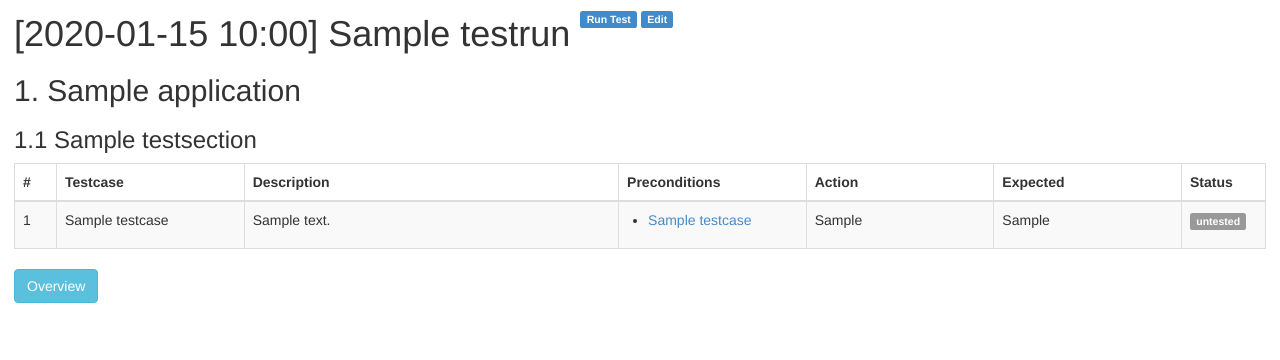
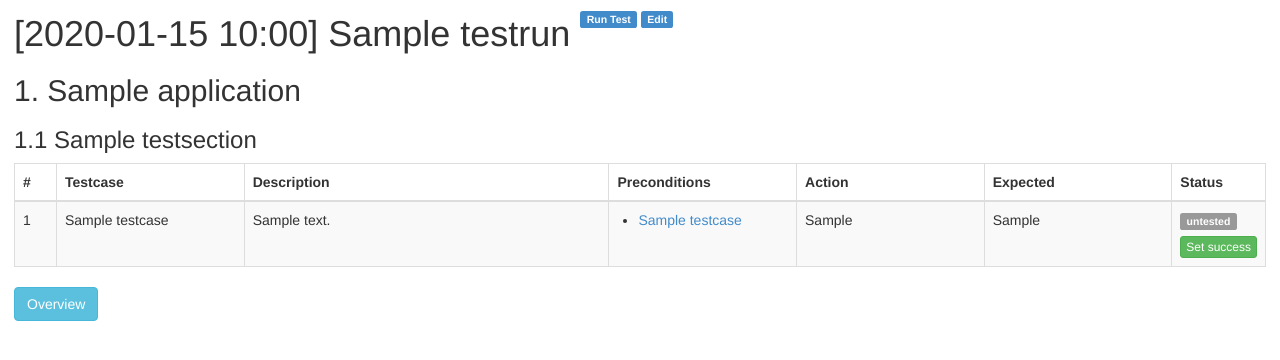
Before and after one commit to rs-dev/Test-Secretary, a Django app: page /testrun/1 in a window 1280 px wide. Shown: the top 360 px of the page. Run offline with Django 3.2, Linux system fonts and the light colour scheme; tables that the repository leaves empty hold one stand-in row (values such as "Sample post"); data that the repository does not hold is empty; some libraries are stand-ins or nearby versions.

Commit message:
toggle untested/success in testrun overview

```diff
--- a/test_secretary/templates/test_secretary/testcaserun_table.html
+++ b/test_secretary/templates/test_secretary/testcaserun_table.html
@@ -1,4 +1,6 @@
 {% load i18n %}
+
+{% include 'test_secretary/testcaserun_table.js' %}
 
 {% regroup testcaseruns by testcase.section.app as testcaseruns_group_app %}
 
@@ -30,7 +32,6 @@
           <th>{% trans "Preconditions" %}</th>
           <th>{% trans "Action" %}</th>
           <th>{% trans "Expected" %}</th>
-          <!--<th>{% trans "Tester comment" %}</th>-->
           <th>{% trans "Status" %}</th>
         </tr>
       </thead>
@@ -57,20 +58,44 @@
             </td>
             <td style="width: 15%">{{ testcaserun.testcase.action|default:""|linebreaksbr }}</td>
             <td style="width: 15%">{{ testcaserun.testcase.expected|default:""|linebreaksbr }}</td>
-            <!--<td style="width: 10%">{{
-                testcaserun.comment|default:""|linebreaksbr }}</td>-->
-            <td style="width: 6em;" title="{{ testcaserun.comment|default:"" }}">
-              <a href="{% url 'edit_testcaserun_single' testcaserun.pk %}">
-                {% if testcaserun.status == 'OK' %}
-                  <span class="label label-success">{{ testcaserun.get_status_display }}</span>
-                {% elif testcaserun.status == 'NOK' %}
-                  <span class="label label-danger">{{ testcaserun.get_status_display }}</span>
-                {% elif testcaserun.status == 'NT' %}
-                  <span class="label label-default">{{ testcaserun.get_status_display }}</span>
-                {% elif testcaserun.status == 'DN' %}
-                  <span class="label label-info">{{ testcaserun.get_status_display }}</span>
-                {% endif %}
-              </a>
+            <td id="status{{ testcaserun.pk }}" style="width: 6em;" title="{{ testcaserun.comment|default:"" }}">
+              {% if testcaserun.status == 'OK' %}
+                <a href="{% url 'edit_testcaserun_single' testcaserun.pk %}">
+                  <span class="label label-success">
+                    {{ testcaserun.get_status_display }}
+                  </span>
+                </a>
+                <button type="button" href="{% url 'set_testcaserun_status' testcaserun.pk 'NT' %}" class="btn btn-default btn-xs shown" onclick="set_testcaserun_status({{ testcaserun.pk }}, 'NT')" style="margin-top: 0.5em;">
+                  Set untested
+                </button>
+                <button type="button" href="{% url 'set_testcaserun_status' testcaserun.pk 'OK' %}" class="btn btn-success btn-xs hidden" onclick="set_testcaserun_status({{ testcaserun.pk }}, 'OK')" style="margin-top: 0.5em;">
+                  Set success
+                </button>
+              {% elif testcaserun.status == 'NOK' %}
+                <a href="{% url 'edit_testcaserun_single' testcaserun.pk %}">
+                  <span class="label label-danger">
+                    {{ testcaserun.get_status_display }}
+                  </span>
+                </a>
+              {% elif testcaserun.status == 'NT' %}
+                <a href="{% url 'edit_testcaserun_single' testcaserun.pk %}">
+                  <span class="label label-default">
+                    {{ testcaserun.get_status_display }}
+                  </span>
+                </a>
+                <button type="button" href="{% url 'set_testcaserun_status' testcaserun.pk 'OK' %}" class="btn btn-success btn-xs shown" onclick="set_testcaserun_status({{ testcaserun.pk }}, 'OK')" style="margin-top: 0.5em;">
+                  Set success
+                </button>
+                <button type="button" href="{% url 'set_testcaserun_status' testcaserun.pk 'NT' %}" class="btn btn-default btn-xs hidden" onclick="set_testcaserun_status({{ testcaserun.pk }}, 'NT')" style="margin-top: 0.5em;">
+                  Set untested
+                </button>
+              {% elif testcaserun.status == 'DN' %}
+                <a href="{% url 'edit_testcaserun_single' testcaserun.pk %}">
+                  <span class="label label-info">
+                    {{ testcaserun.get_status_display }}
+                  </span>
+                </a>
+              {% endif %}
             </td>
           </tr>
         {% endfor %}
--- /dev/null
+++ b/test_secretary/templates/test_secretary/testcaserun_table.js
@@ -0,0 +1,24 @@
+<script>
+    function set_testcaserun_status(elemid, stat) {
+        var td = $('#status'+elemid);
+        var btn_vis = td.find('button.shown');
+        var btn_hid = td.find('button.hidden');
+        var href = btn_vis.attr('href');
+        var span = td.find('span');
+        $.get(href, success=function resp(data){
+            btn_vis.removeClass('shown');
+            btn_vis.addClass('hidden');
+            btn_hid.removeClass('hidden');
+            btn_hid.addClass('shown');
+            if(stat=='OK') {
+                span.removeClass('label-default');
+                span.addClass('label-success');
+                span.text('success');
+            } else {
+                span.removeClass('label-success');
+                span.addClass('label-default');
+                span.text('untested');
+            }
+        });
+    }
+</script>
--- a/test_secretary/urls.py
+++ b/test_secretary/urls.py
@@ -10,6 +10,7 @@ urlpatterns = patterns('',
     url(r'^testrun/new/?$', 'test_secretary.views.new_testrun', name='new_testrun'),
     url(r'^testcaserun/edit/(?P<trid>\d+)/(?P<elemno>\d+)/?$', 'test_secretary.views.edit_testcaserun', name='edit_testcaserun_multiple'),
     url(r'^testcaserun/edit/(?P<tcrid>\d+)/?$', 'test_secretary.views.edit_testcaserun_single', name='edit_testcaserun_single'),
+    url(r'^testcaserun/setstatus/(?P<tcrid>\d+)/(?P<status>[A-Z]{2,3})/?$', 'test_secretary.views.set_testcaserun_status', name='set_testcaserun_status'),
     url(r'^app/(?P<aid>\d+)/?$', 'test_secretary.views.app_overview', name='app_overview'),
 
     url(r'^admin/', include(admin.site.urls)),
--- a/test_secretary/views.py
+++ b/test_secretary/views.py
@@ -2,7 +2,7 @@ import re
 from datetime import datetime, date
 
 from django.shortcuts import render, get_object_or_404
-from django.http.response import HttpResponseRedirect
+from django.http.response import HttpResponseRedirect, HttpResponse
 from django.core.urlresolvers import reverse
 
 from .models import *
@@ -107,3 +107,10 @@ def edit_testcaserun(request, trid, elemno):
 
     d['testcaserun_form'] = testcaserun_form
     return render(request, 'test_secretary/edit_testcaserun_multiple.html', d)
+
+def set_testcaserun_status(request, tcrid, status):
+    testcaserun = get_object_or_404(TestCaseRun, pk=tcrid)
+    if status in list(zip(*STATUS))[0]:
+        testcaserun.status = status
+        testcaserun.save()
+    return HttpResponse('')
```
